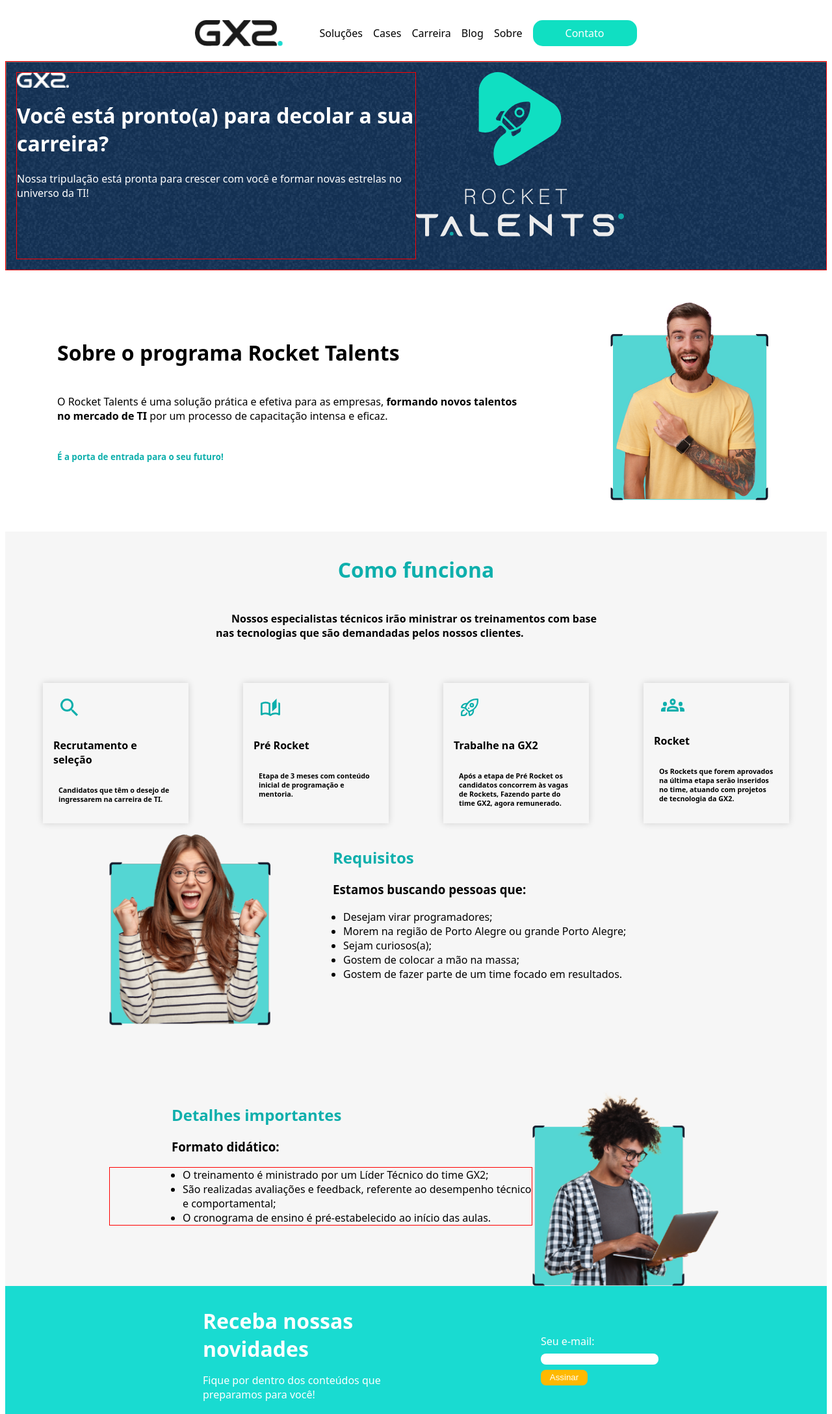
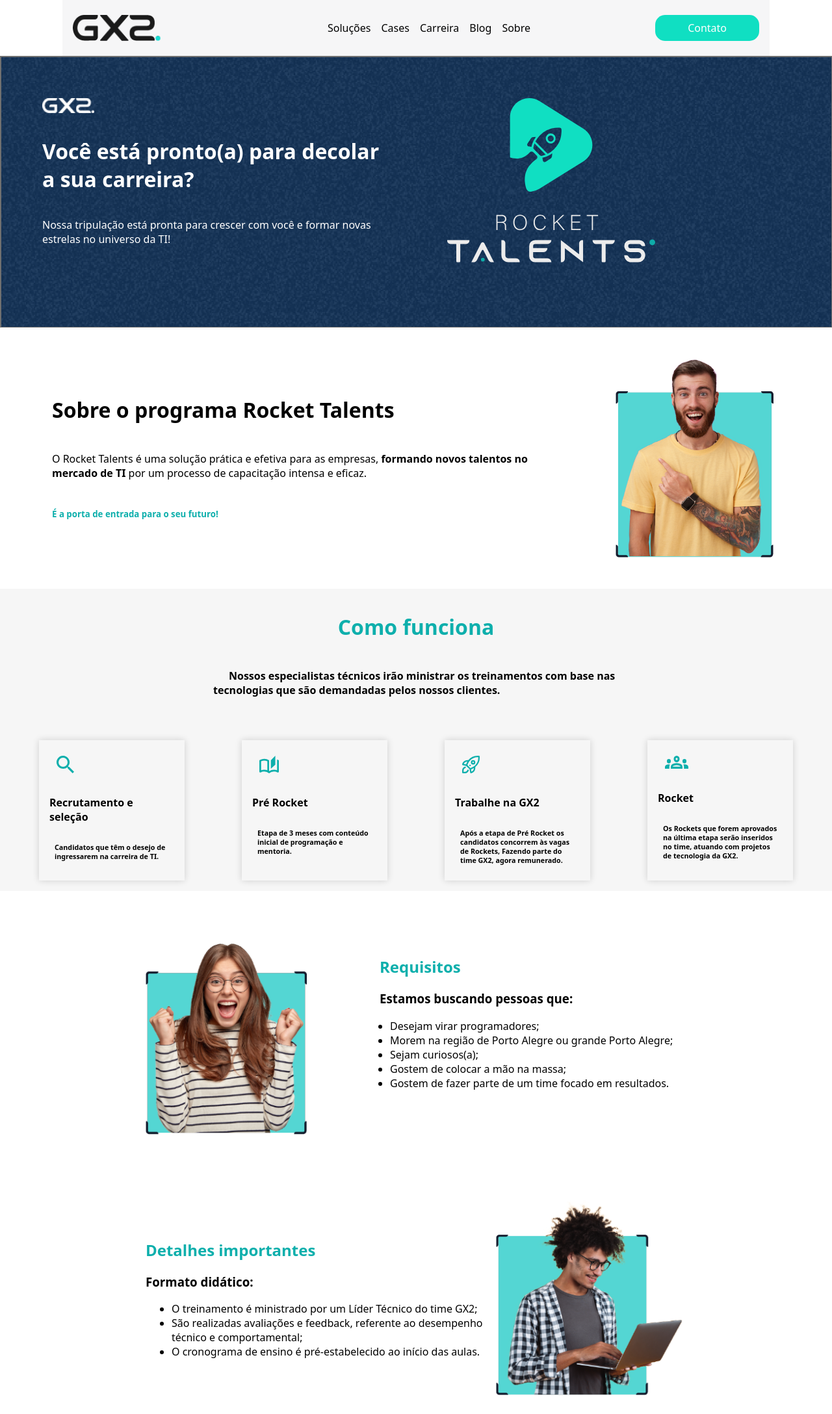
Before and after one commit to Guitomesz/GX2-Projeto-Clone, a plain HTML site: page index.html in a window 1280 px wide. Shown: the top 2176 px of the page at 65% size. Drawn offline with Linux system fonts and the light colour scheme.

Commit message:
Término do projeto-base
Posicionamentos e outras questões antes mencionadas foram corrigidas. algumas implementações relacionadas a responsividade base foram feitas.

```diff
--- a/css/styleGX2.css
+++ b/css/styleGX2.css
@@ -1,3 +1,8 @@
+    html, body {
+        margin: 0 auto;
+        padding: 0 auto;
+    }
+
     body{
         font-family: system-ui, -apple-system, BlinkMacSystemFont, 'Segoe UI', Roboto, Oxygen, Ubuntu, Cantarell, 'Open Sans', 'Helvetica Neue', sans-serif;
         font-weight: 300;
@@ -28,16 +33,29 @@
         grid-row: 1 / 1;
         text-align: center;
         display: flex;
+        background: #F6F6F7;
+
     }
 
     .topNavContainer{
+        display: grid;
+        grid-template-columns: repeat(3, 1fr);
+        grid-column: 1 / -1;
+        align-items: center;
+    }
+
+
+    .logoTopContainer{
         display: flex;
-        align-items: center;
+        grid-column: 1 / 1;
+        justify-content: left;
+
     }
 
     .topNavLinks{
         display: flex;
-        margin: 1rem;
+        grid-column: 2 / 2;
+        justify-content: space-around;
     }
 
     .topNavLinks, .topNavLinks a{
@@ -46,13 +64,15 @@
         list-style: none;
         grid-gap: 1rem;
         color: black;
-    }
 
-    .logoTopContainer{
-        display: flex;
     }
 
     .contactContainer{
+        display: flex;
+        justify-self: right;
+    }
+
+    .contact{
         display: flex;
         border-radius: 15px;
         justify-content: center;
@@ -60,10 +80,11 @@
         width: 10rem;
         height: 2.5rem;
         background: #10DFC2;
+        grid-column: 3 / 3;
     }
 
 
-    .contactContainer a{
+    .contact a{
         color: white;
         text-decoration: none;
     }
@@ -75,13 +96,14 @@
         grid-template-columns: repeat(2, 1fr);
         margin:0;
         background-image: url(/images/Background.png);
-        border: 1px solid red;
+        border: 1px solid #707070;
     }
 
     .attentionLeft{
         display: flex;
         flex-direction: column;
-        border: 1px solid red;
+        gap: 1rem;
+        margin: 3rem;
     }
 
     .attentionLeft img{
@@ -101,6 +123,8 @@
     .attentionRight{
         display: flex;
         flex-direction: column;
+        margin: 3rem;
+
     }
 
     .attentionRight img{
@@ -130,9 +154,6 @@
         justify-content: left;
     }
 
-    .aboutLeftContainer h1, h4, h5{
-    }
-
     .aboutRightContainer{
         display: flex;
         flex-direction: row;
@@ -152,6 +173,7 @@
         grid-template-columns: repeat(4, 1fr);
         grid-template-rows: repeat(2, 1fr);
         background: #F6F6F6;
+
     }
 
     .how img{
@@ -220,9 +242,9 @@
         grid-template-columns: repeat(2, 1fr);
         grid-template-rows: repeat(2, 1fr);
         gap: 6rem;
-        padding: 0 10rem;
+        padding: 5rem 14rem;
         margin: 0 auto;
-        background: #F6F6F6;
+        background: #FFFFFF;
     }
 
     .requirements h2{
@@ -236,16 +258,20 @@
     .requirementsUpperSection{
         display: flex;
         grid-column: 1 / -1;
-        grid-row: 1 / 1 ;
+        grid-row: 1 / 1;
     }
 
+    .requirementsUpperText{
+        margin: 0;
+        padding-left: 7rem;
+    }
 
     .requirementsUpperText h2, h3{
-        padding-left: 6rem;
+        padding: 0;
     }
 
     .requirementsUpperText ul{
-        padding-left: 7rem;
+        padding-left: 1rem;
     }
 
     .requirementsDownerSection{
@@ -254,15 +280,19 @@
         grid-row: 2 / 2;
     }
 
+    .requirementsDownerText{
+        word-wrap: break-word;
+        margin: auto;
+    }
+
+
 
     .requirementsDownerText h2, h3{
-        padding-left: 6rem;
+        padding: 0rem;
     }
 
     .requirementsDownerText ul{
-        padding-left: 7rem;
-        margin: 0;
-        border: 1px solid red;
+        padding-right: 1rem;
     }
 
     .newsletter{
@@ -270,7 +300,6 @@
         grid-template-columns: repeat(2, 1fr);
         grid-column: 1 / -1;
         grid-row: 6 / 6;
-        padding: 2rem 0 3rem 4rem;
         margin: 0;
         color: white;
         background: #19DBD1;
--- a/index.html
+++ b/index.html
@@ -27,9 +27,10 @@
                 <li><a href="#">Sobre</a></li>
                 </ul>
             </div>
-
             <div class="contactContainer">
-                <span><a href="#">Contato</a></span>
+                <div class="contact">
+                    <span><a href="#">Contato</a></span>
+                </div>
             </div>
             </div>
         </header>
```
